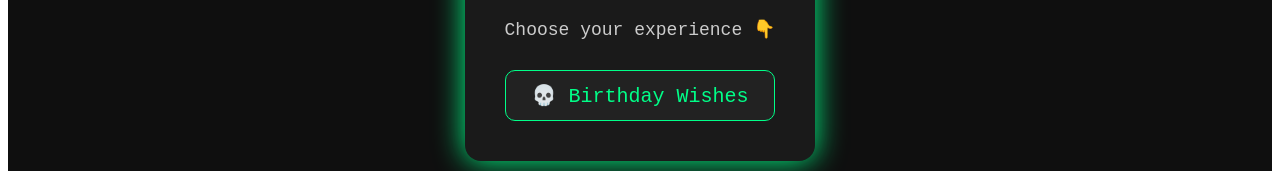
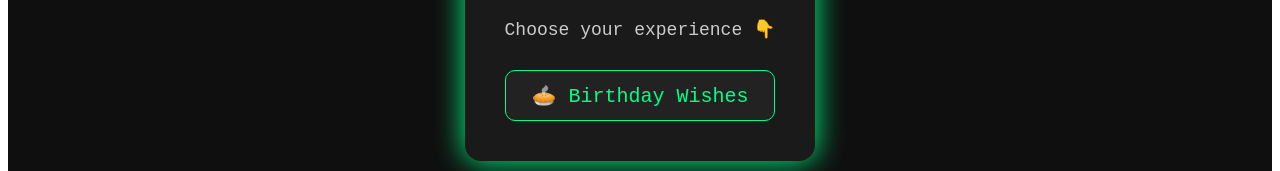
Before and after one commit to DADieAnotherDay/frontend, a Next.js app: page / in a window 1280 px wide. Shown: the part 382-553 px from the top of the page. Built offline with nearby package versions, Linux system fonts and the light colour scheme.

Commit message:
Update index.js

```diff
--- a/pages/index.js
+++ b/pages/index.js
@@ -9,7 +9,7 @@ export default function Home() {
 
         <div style={styles.linkBox}>
 
-          <Link href="/bday" style={styles.link}>💀 Birthday Wishes</Link>
+          <Link href="/bday" style={styles.link}>🥧 Birthday Wishes</Link>
 
         </div>
       </div>
```
